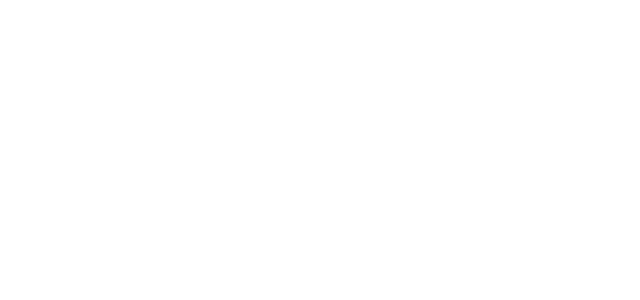
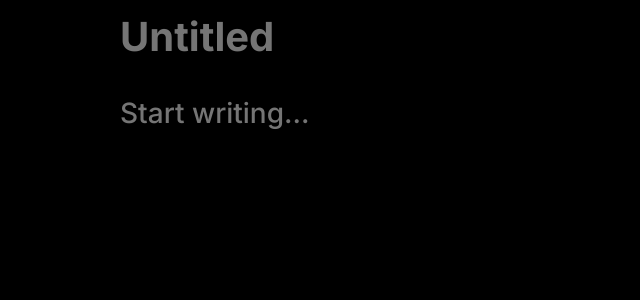
Before and after one commit to aynavbar/keystroke, a Svelte app: page / in a window 1280 px wide. Shown: the top 300 px of the page, without its empty margins (0-640 px from the left). Built offline with nearby package versions, Linux system fonts and the light colour scheme.

Commit message:
feat: adds the core editor

```diff
--- a/src/App.svelte
+++ b/src/App.svelte
@@ -0,0 +1,61 @@
+<script lang="ts">
+    let docHeading = $state("");
+    let docBody = $state("");
+</script>
+
+<main>
+    <div class="background"></div>
+    <div class="input-controls-container">
+        <input bind:value={docHeading} type="text" id="heading" placeholder="Untitled">
+        <textarea
+        bind:value={docBody}
+        id="body"
+        placeholder="Start writing..."
+        spellcheck="false"
+        ></textarea>
+    </div>
+</main>
+
+<style>
+    main {
+        height: 100dvh;
+        position: relative;
+    }
+
+    .background {
+        height: 100%;
+        background-color: #000000;
+    }
+
+    .input-controls-container {
+        position: absolute;
+        top: 0;
+        height: 100%;
+        width: 100%;
+        display: flex;
+        flex-direction: column;
+    }
+
+    .input-controls-container textarea, .input-controls-container input {
+        border: none;
+        outline: none;
+        padding-inline: clamp(2rem, 10vw, 6rem);
+        padding-block-start: 0.6rem;
+        padding-block-end: 1rem;
+        background-color: transparent;
+    }
+
+    .input-controls-container input {
+        font-size: 2rem;
+        font-weight: 700;
+    }
+
+    .input-controls-container textarea {
+        resize: none;
+        flex: 1;
+        font-size: 1.4rem;
+        font-weight: 500;
+        line-height: 2rem;
+        scrollbar-width: none;
+    }
+</style>
--- a/src/app.css
+++ b/src/app.css
@@ -0,0 +1,15 @@
+@import url('https://fonts.googleapis.com/css2?family=Inter:ital,opsz,wght@0,14..32,100..900;1,14..32,100..900&display=swap');
+
+* {
+    margin: 0;
+    padding: 0;
+    box-sizing: border-box;
+    font-family: "Inter", sans-serif;
+    font-optical-sizing: auto;
+    font-style: normal;
+    color: #ffffff;
+}
+
+html {
+    font-size: 20px;
+}
```
